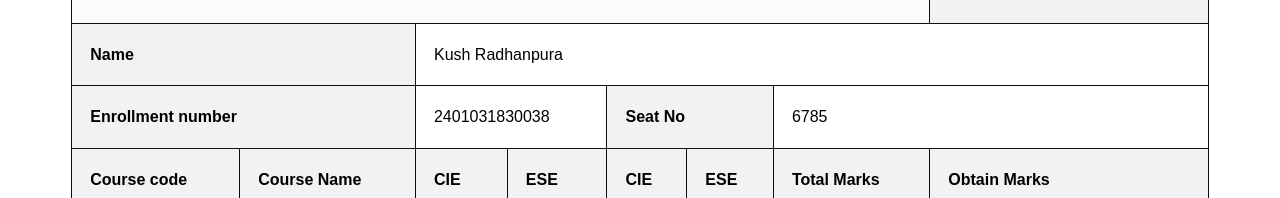
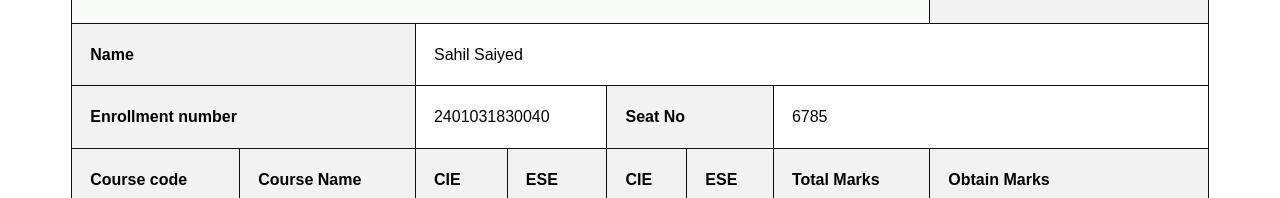
Before and after one commit to sahil292006/MODEL1-Training, a website: page html/Marksheet.html in a window 1280 px wide. Shown: the part 190-388 px from the top of the page. Drawn offline with Linux system fonts and the light colour scheme.

Commit message:
Update Marksheet.html

```diff
--- a/html/Marksheet.html
+++ b/html/Marksheet.html
@@ -39,12 +39,12 @@
             </th>
         <tr>
             <th colspan="2">Name</th>
-            <td colspan="6">Kush Radhanpura</td>
+            <td colspan="6">Sahil Saiyed</td>
 
         </tr>
         <tr>
             <th colspan="2">Enrollment number</th>
-            <td colspan="2">2401031830038</td>
+            <td colspan="2">2401031830040</td>
             <th colspan="2">Seat No</th>
             <td colspan="2">6785</th>
         </tr>
```
